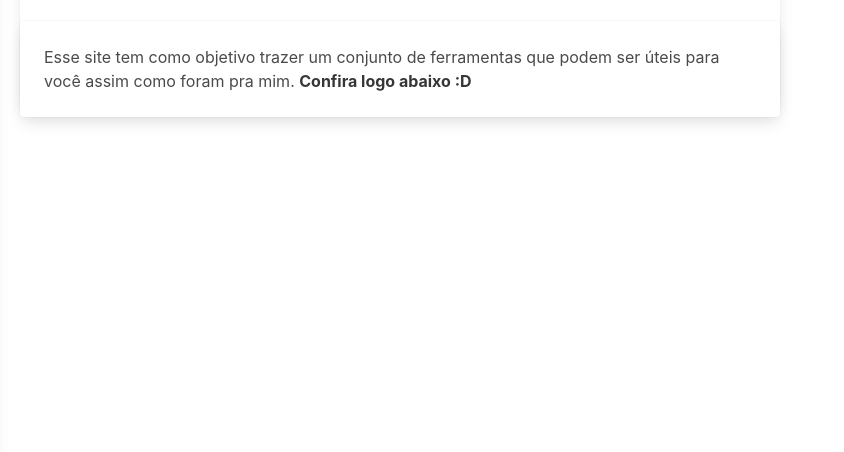
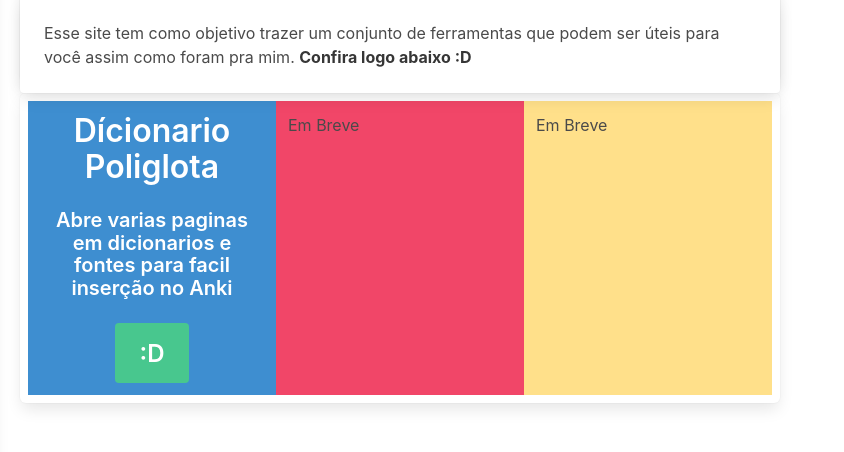
Before and after one commit to ZaxFelipe/ZaxDev, a plain HTML site: page index.html in a window 1280 px wide. Shown: the part 220-672 px from the top of the page, 436-1280 px from the left. Drawn offline with nearby package versions, Linux system fonts and the light colour scheme.

Commit message:
Add files via upload

```diff
--- a/index.html
+++ b/index.html
@@ -1,7 +1,9 @@
+<!DOCTYPE html>
 <html lang="en">
 <head>
     <link rel="stylesheet" href="https://cdnjs.cloudflare.com/ajax/libs/bulma/0.9.3/css/bulma.min.css" integrity="sha512-IgmDkwzs96t4SrChW29No3NXBIBv8baW490zk5aXvhCD8vuZM3yUSkbyTBcXohkySecyzIrUwiF/qV0cuPcL3Q==" crossorigin="anonymous" referrerpolicy="no-referrer" />
     <script src="https://cdnjs.cloudflare.com/ajax/libs/font-awesome/6.1.1/js/all.min.js" integrity="sha512-6PM0qYu5KExuNcKt5bURAoT6KCThUmHRewN3zUFNaoI6Di7XJPTMoT6K0nsagZKk2OB4L7E3q1uQKHNHd4stIQ==" crossorigin="anonymous" referrerpolicy="no-referrer"></script>
+    <script src="/scripts/script.js"></script>
     <meta charset="UTF-8">
     <meta http-equiv="X-UA-Compatible" content="IE=edge">
     <meta name="viewport" content="width=device-width, initial-scale=1.0">
@@ -96,8 +98,7 @@
                         </div>
                       </div>
                 </div>
-                <div class="column is-8">
-                  Second column
+                <div class="column is-8"> <!-- Coluna da direita-->
                   <div class="card">
                     <div class="card-content">
                       <p class="title">
@@ -117,6 +118,27 @@
                     <div class="columns">
                   </div>
                 </div>
+                <div class="box mt-5">
+                  <div class="columns">
+                    <div class="column has-background-info has-text-centered">
+                      <h3 class="title has-text-white">
+                        Dícionario Poliglota
+                      </h3>
+                      <p class="title is-5 has-text-white mt-4">
+                        Abre varias paginas em dicionarios e fontes para facil inserção no Anki
+                      </p>
+                      <button id="button1" onclick="abrirDicionario()" class=" title is-4 button is-success">:D</button>
+
+                    </div>
+                    <div class="column has-background-danger">
+                      Em Breve
+                    </div>
+                    <div class="column has-background-warning">
+                      Em Breve
+                    </div>
+                  </div>
+              </div>
+            </div>
     </section>
 </body>
 </html>
--- /dev/null
+++ b/scripts/script.js
@@ -0,0 +1,8 @@
+function abrirDicionario(){
+    let element = document.querySelector("#button1")
+    if (element.innerText == ":D"){
+        element.innerText = "D:"
+    } else {element.innerText = ":D"}
+
+
+}
```
